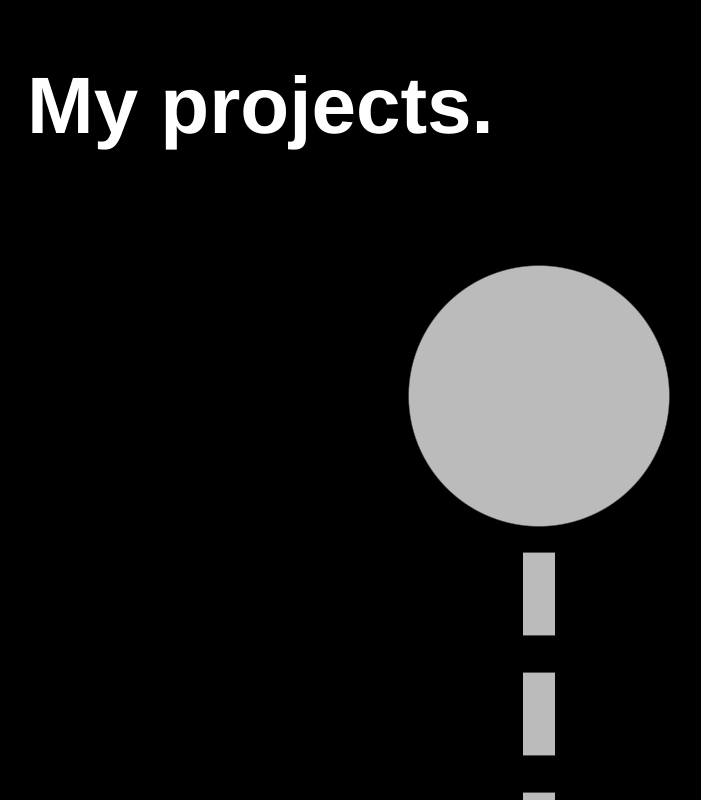
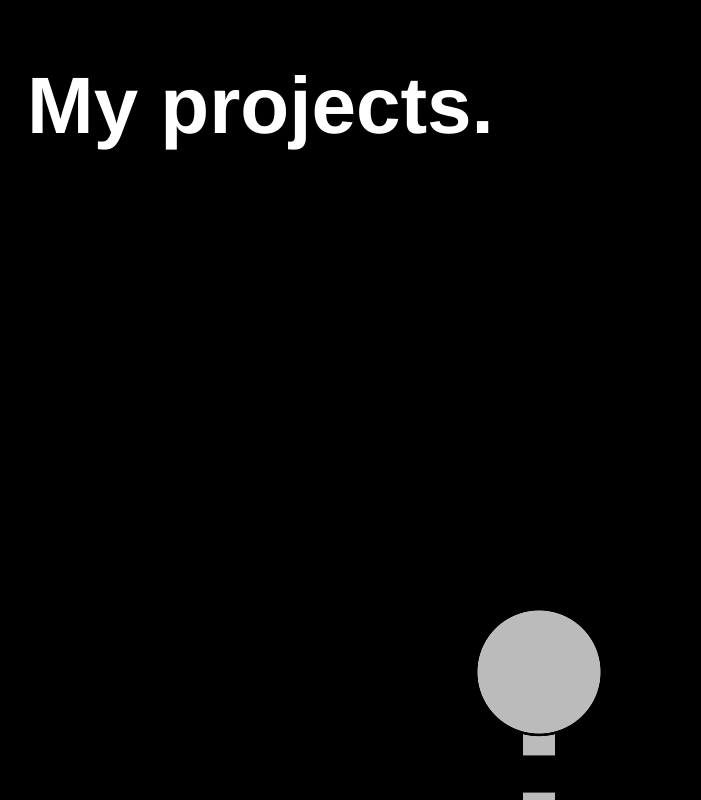
Before and after one commit to DylanCStack/portfolio, a Vue app: page / in a window 1280 px wide. Shown: the top 800 px of the page, without its empty margins (101-802 px from the left). Built offline with nearby package versions, Linux system fonts and the light colour scheme.

Commit message:
adjust guideline size and appearance

```diff
--- a/src/App.vue
+++ b/src/App.vue
@@ -15,19 +15,19 @@ export default {
   font-family: 'Avenir', Helvetica, Arial, sans-serif;
   -webkit-font-smoothing: antialiased;
   -moz-osx-font-smoothing: grayscale;
-  padding: 0;
+  padding: 0 0 1px;
   margin: 0;
   color: white;
 
   background:
-    radial-gradient(circle closest-side at 50% 70%, #bbb 90%, black 91%, black 94%, transparent 95%),
-    radial-gradient(circle closest-side at 50% 30%, #bbb 90%, black 91%, black 94%, transparent 95%),
+    radial-gradient(circle closest-side at 50% 90%, #bbb 90%, black 91%, black 94%, transparent 95%),
+    radial-gradient(circle closest-side at 50% 10%, #bbb 90%, black 91%, black 94%, transparent 95%),
     linear-gradient(#000, #000),
     linear-gradient(#000, #000),
     linear-gradient(#000 10%, #bbb 11%, #bbb 79%, #000 80%);
   background-repeat: no-repeat, no-repeat, no-repeat, no-repeat, repeat-y;
-  background-position: 50% top, 50% bottom, top, bottom, 50% 30vh;
-  background-size: 60vh 60vh, 60vh 60vh, 100% 60vh, 100% 60vh, 4vh 15vh;
+  background-position: 50% top, left 50% bottom, top, bottom, 50% 30vh;
+  background-size: 85vh 85vh, 85vh 85vh, 100% 82vh, 100% 82vh, 4vh 15vh;
 }
 * {
   border:0;
```
